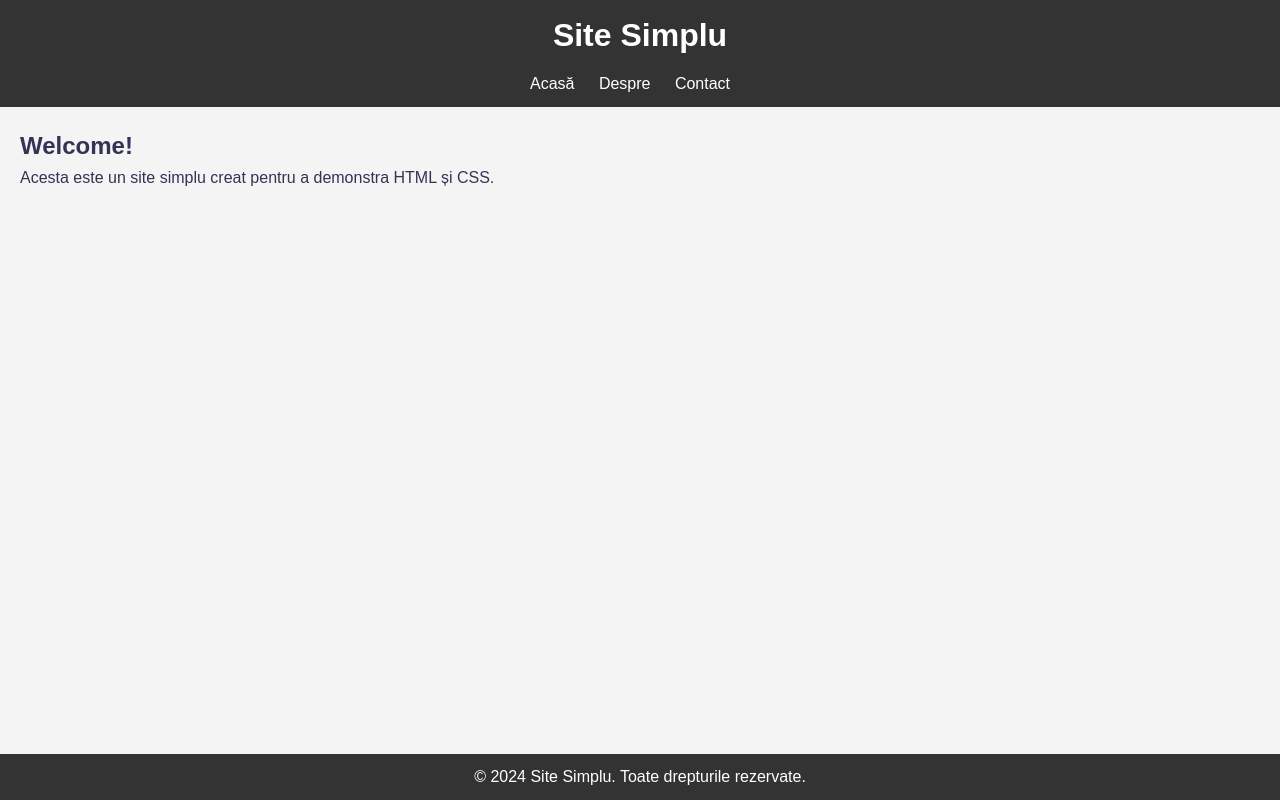
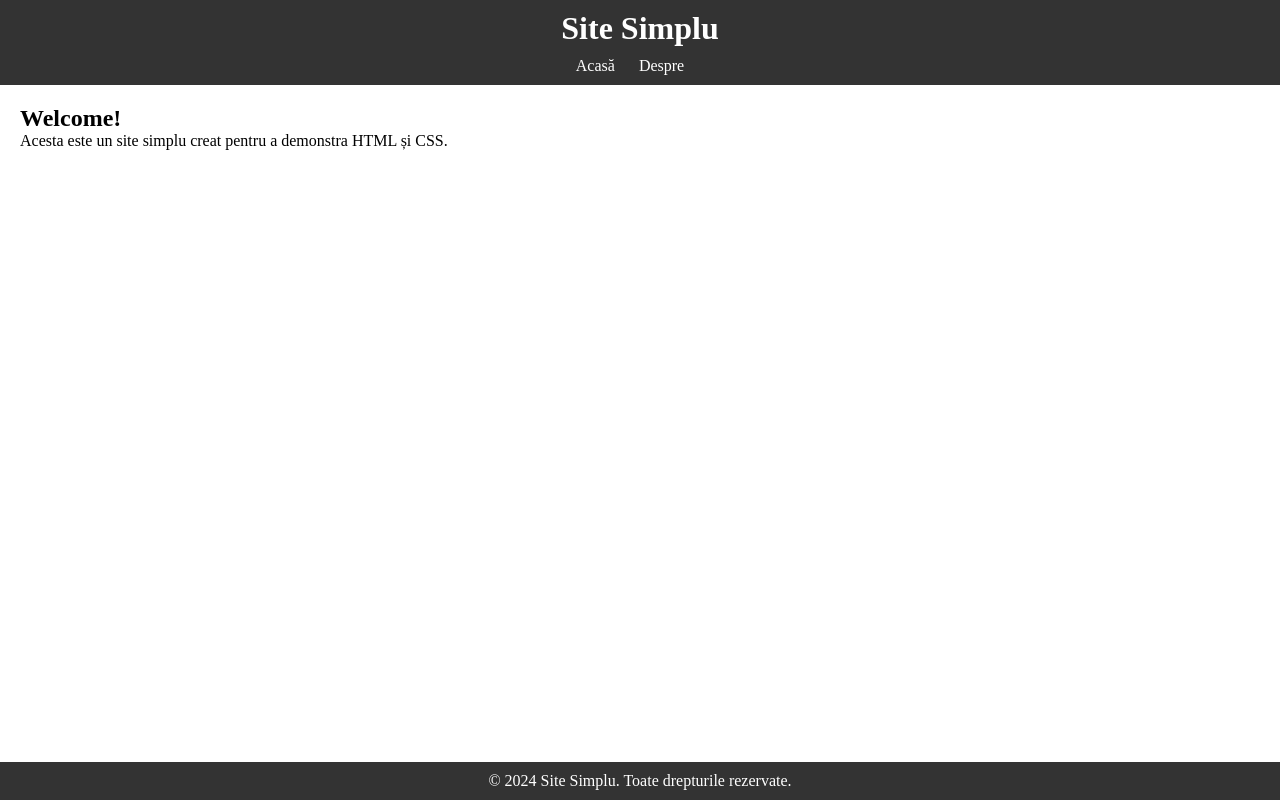
Before and after one commit to alex204b/Alex-Bordei-PAP2013, a plain HTML site: page index.html in a window 1280 px wide. Drawn offline with Linux system fonts and the light colour scheme.

Commit message:
Modificari din NewBrunch

```diff
--- a/index.html
+++ b/index.html
@@ -13,7 +13,7 @@
             <ul>
                 <li><a href="#">Acasă</a></li>
                 <li><a href="#">Despre</a></li>
-                <li><a href="#">Contact</a></li>
+
             </ul>
         </nav>
     </header>
--- a/styles.css
+++ b/styles.css
@@ -5,15 +5,7 @@
    box-sizing: border-box;
 }
 
-/* Stilizare generală */
-body {
-   font-family: Arial, sans-serif;
-   line-height: 1.6;
-   background-color: #f4f4f4;
-   color: #335;
-   margin: 0;
-   padding: 0;
-}
+
 
 header {
    background: #333;
```
Also changed, not shown: pagina1.html (+1 -2 lines), pagina2.html (+2 -4 lines).
